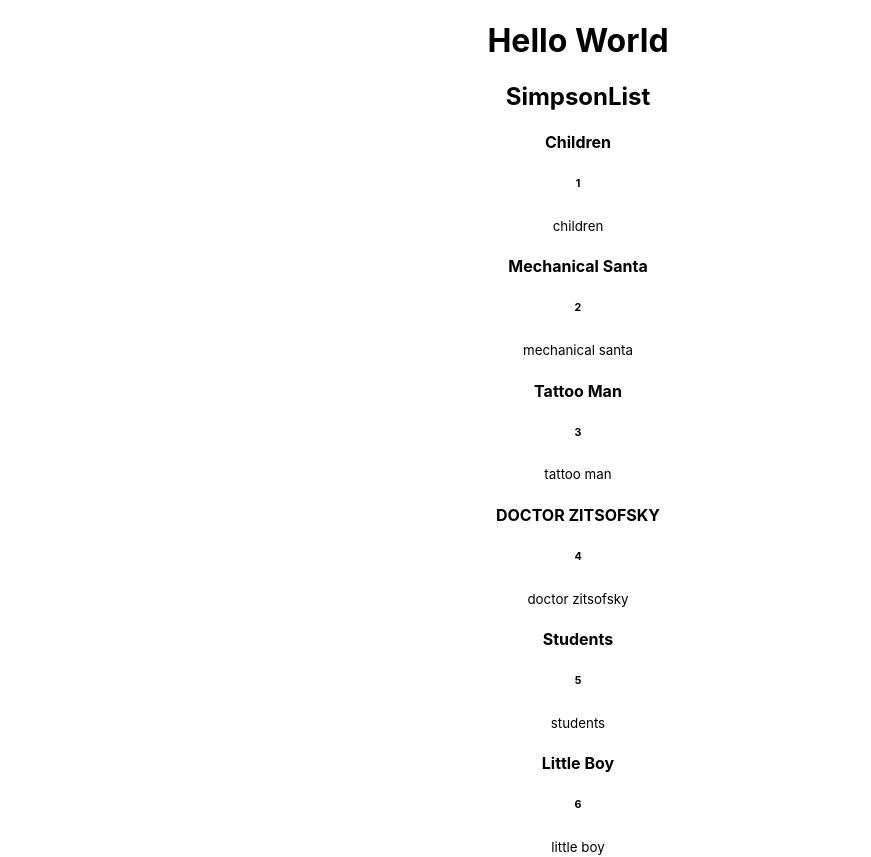
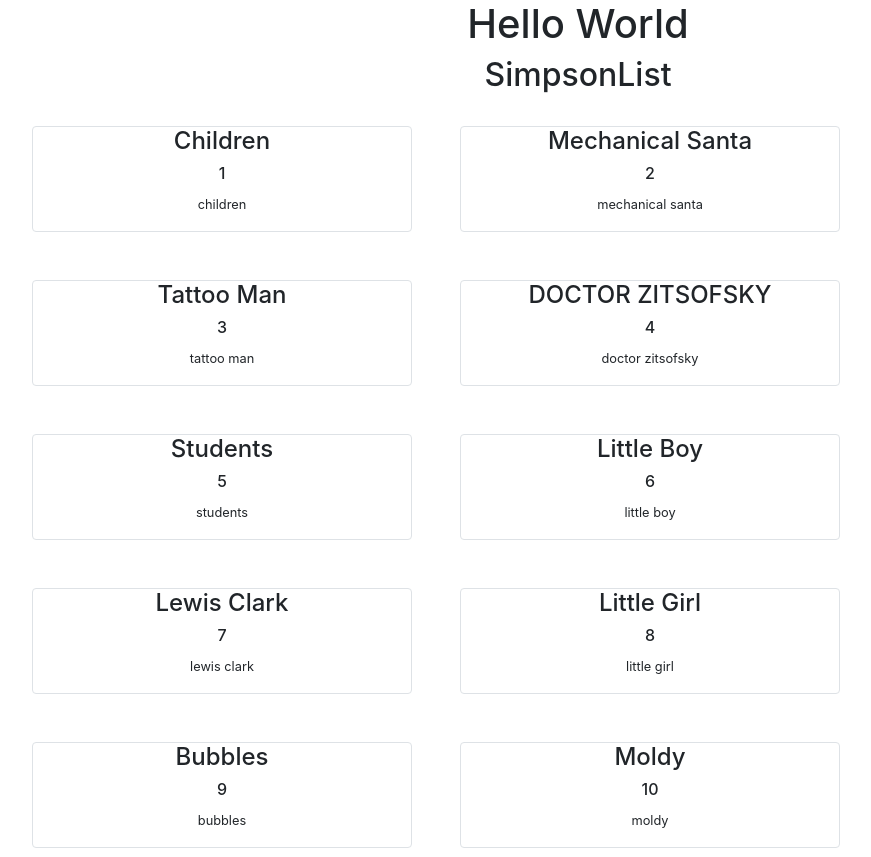
Before and after one commit to randricalvin/Workshop-React-Simpsons, a React (Create React App) app: page / in a window 1280 px wide. Shown: the top 857 px of the page, without its empty margins (62-933 px from the left). Built offline with nearby package versions, Linux system fonts and the light colour scheme.

Commit message:
Mise en page simpsonCard

```diff
--- a/public/index.html
+++ b/public/index.html
@@ -10,6 +10,7 @@
       content="Web site created using create-react-app"
     />
     <link rel="apple-touch-icon" href="%PUBLIC_URL%/logo192.png" />
+    <link rel="stylesheet" href="https://cdn.jsdelivr.net/npm/bootstrap@4.3.1/dist/css/bootstrap.min.css" integrity="sha384-ggOyR0iXCbMQv3Xipma34MD+dH/1fQ784/j6cY/iJTQUOhcWr7x9JvoRxT2MZw1T" crossorigin="anonymous">
     <!--
       manifest.json provides metadata used when your web app is installed on a
       user's mobile device or desktop. See https://developers.google.com/web/fundamentals/web-app-manifest/
--- a/src/SimpsonCard.jsx
+++ b/src/SimpsonCard.jsx
@@ -3,7 +3,7 @@
 
 const SimpsonCard = ({simpson}) => {
   return (
-    <div>
+    <div className='col-4 card border m-4'>
         <h4>{simpson.name}</h4>
         <h6>{simpson.id}</h6>
         <p><small>{simpson.normalized_name}</small></p>
--- a/src/SimpsonList.jsx
+++ b/src/SimpsonList.jsx
@@ -6,14 +6,16 @@
 return (
     <div>
         <h2>SimpsonList</h2>
-{simpsons.map ((simpson, index) => {
+        <div className='container'>
+            <div className='row'>
+            {simpsons.map ((simpson, index) => {
     if (index < 10)
         return <SimpsonCard simpson={simpson} />
         return ""
 
 })}
-
-
+            </div>
+        </div>
     </div>
 )
 }
```
